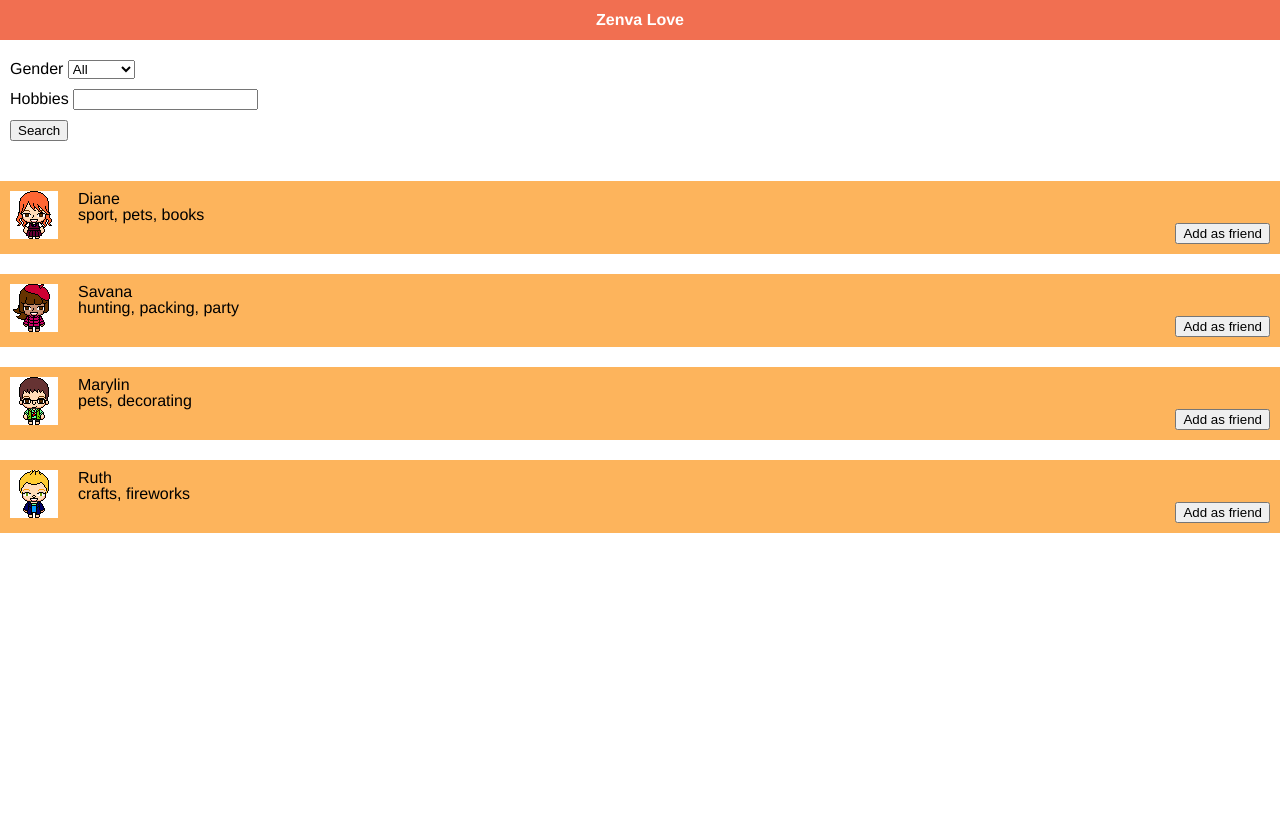
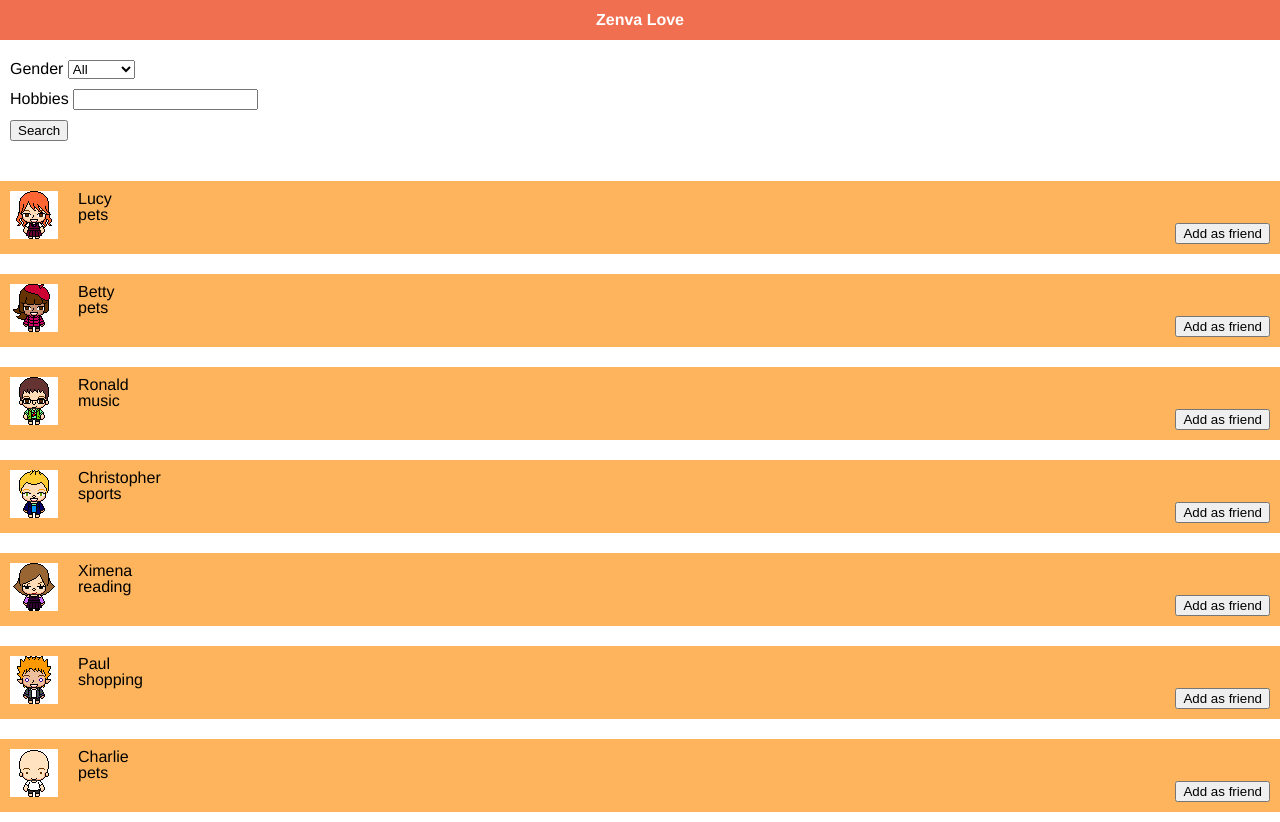
Before and after one commit to GeekMustHave/datingApp, a plain HTML site: page index.html in a window 1280 px wide. Before the commit the page ends 800 px from the top, so only its background shows below. Drawn offline with Linux system fonts and the light colour scheme.

Commit message:
JSON implemented

```diff
--- a/index.html
+++ b/index.html
@@ -38,48 +38,6 @@
 
     <!-- The Results ID is the area under the query and filter area -->
     <div id="results">
-      <div class="row">
-          <!-- First person in the results -->
-          <div class="person-row">
-            <img src="images/avatar1.png" alt="" />
-            <div class="person-info">
-              <div class="">Diane</div>
-              <div class="">sport, pets, books </div>
-              <button type="button" name="button">Add as friend</button>
-            </div>
-          </div>
-
-          <!-- Second person in the results -->
-          <div class="person-row">
-            <img src="images/avatar2.png" alt="" />
-            <div class="person-info">
-              <div class="">Savana</div>
-              <div class="">hunting, packing, party</div>
-              <button type="button" name="button">Add as friend</button>
-            </div>
-          </div>
-
-          <!-- Third person in the results -->
-          <div class="person-row">
-            <img src="images/avatar3.png" alt="" />
-            <div class="person-info">
-              <div class="">Marylin</div>
-              <div class="">pets, decorating </div>
-              <button type="button" name="button">Add as friend</button>
-            </div>
-          </div>
-
-          <!-- Fourth person in the results -->
-          <div class="person-row">
-            <img src="images/avatar4.png" alt="" />
-            <div class="person-info">
-              <div class="">Ruth</div>
-              <div class="">crafts, fireworks </div>
-              <button type="button" name="button">Add as friend</button>
-            </div>
-          </div>
-
-      </div>  <!-- row-->
     </div> <!-- results -->
 
     <!-- Appears the charset is important in the script line -->
--- a/js/script.js
+++ b/js/script.js
@@ -6,6 +6,53 @@
 // Events - Things that are triggered as the user does
 //          sactions  on the page, we listen for them
 
+
+// a JSON object embedded in JS, not really how it should be done
+
+var users = [
+    {
+        name: 'Lucy',
+        gender: 'F',
+        hobby: 'pets',
+        avatar: 'avatar1.png'
+    },
+    {
+        name: 'Betty',
+        gender: 'F',
+        hobby: 'pets',
+        avatar: 'avatar2.png'
+    },
+    {
+        name: 'Ronald',
+        gender: 'M',
+        hobby: 'music',
+        avatar: 'avatar3.png'
+    },
+    {
+        name: 'Christopher',
+        gender: 'M',
+        hobby: 'sports',
+        avatar: 'avatar4.png'
+    },
+    {
+        name: 'Ximena',
+        gender: 'F',
+        hobby: 'reading',
+        avatar: 'avatar5.png'
+    },
+    {
+        name: 'Paul',
+        gender: 'M',
+        hobby: 'shopping',
+        avatar: 'avatar6.png'
+    },
+    {
+        name: 'Charlie',
+        gender: 'M',
+        hobby: 'pets',
+        avatar: 'avatar7.png'
+    },
+];
 
 // Alternative method of event listerner
 // document.getElementById('searchButton').addEventListener("click", searchIt,false);
@@ -16,9 +63,10 @@ window.addEventListener('load', function() {
     console.log('the page has been loaded!');
 });
 
+
+
 // Listen for the "click" event
 //   This function gets called when the click event is heard
-
 var resultContainer = document.getElementById("results");
 function searchIt(){
   // console.log("I'm searching already!");
@@ -32,6 +80,21 @@ function searchIt(){
   console.log('selected index: ' + genderIndex);
   var genderValue = genderField.options[genderIndex].value;
   console.log('Actual value:' + genderValue);
+}
+
+// Got though users JSON and build HTML
+var resultsHTML = '';
+for (var i = 0; i < users.length; i++) {
+  resultsHTML += '<div class="person-row">\
+    <img src="images/' + users[i].avatar + '" alt="" />\
+    <div class="person-info">\
+      <div class="">' + users[i].name + '</div>\
+      <div class="">' + users[i].hobby + '</div>\
+      <button type="button" name="button">Add as friend</button>\
+    </div>\
+  </div>'
+
+resultContainer.innerHTML = resultsHTML;
 }
 
 function hoverIt() {
```
